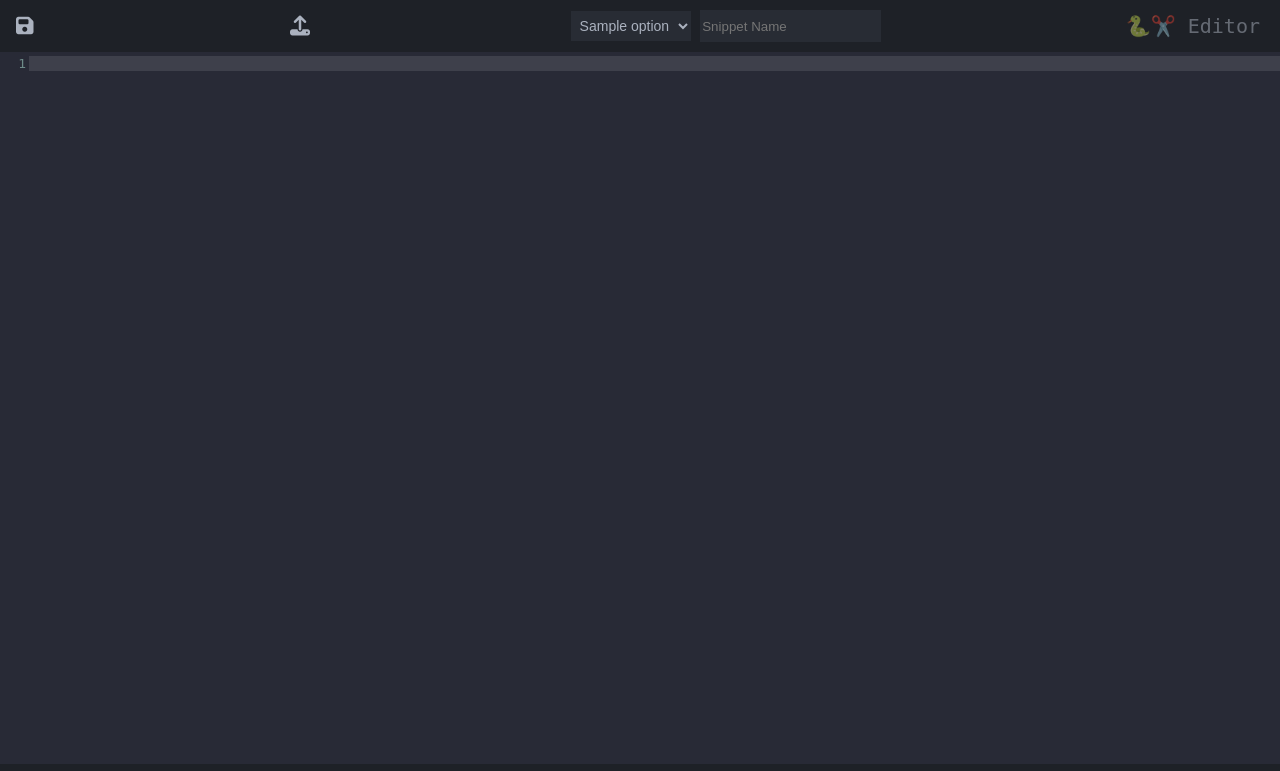
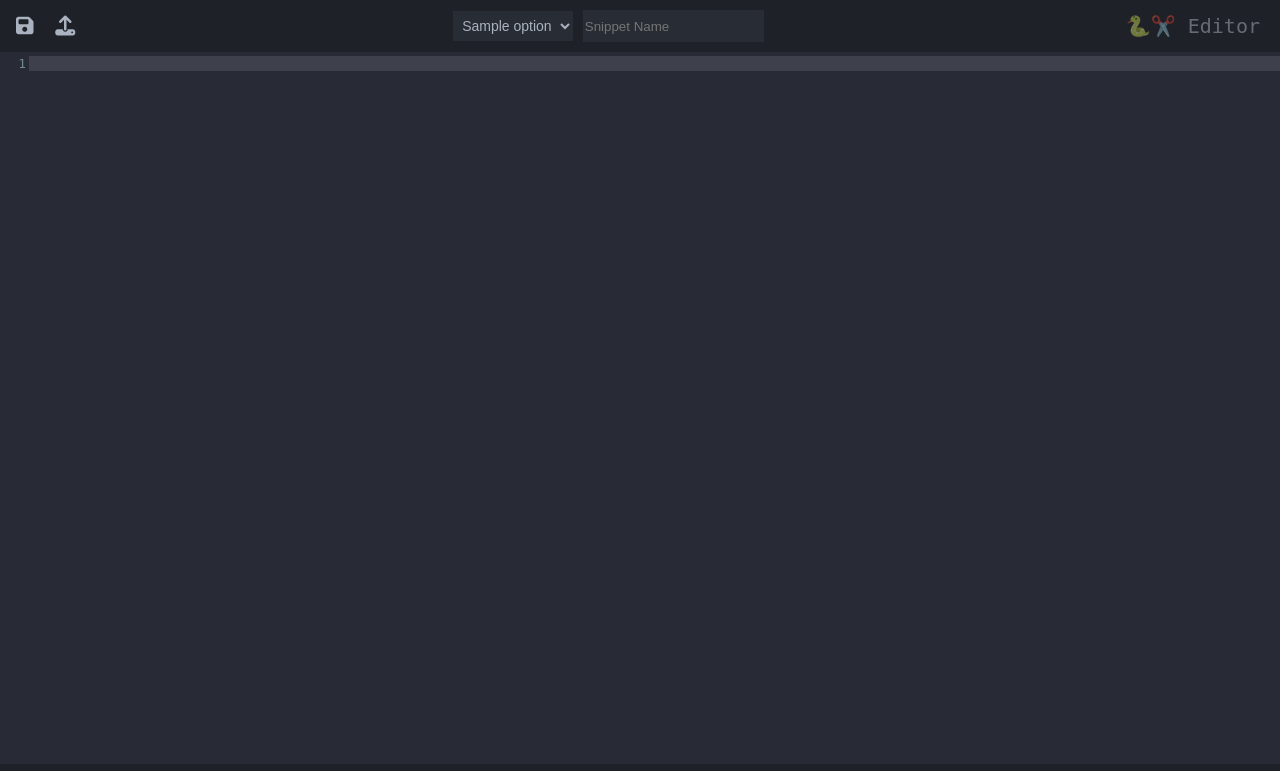
Before and after one commit to juliusgeo/Paste.Py, a Python web app: template templates/index.html in a window 1280 px wide. Shown: the top 771 px of the page. Run offline with Jinja, Linux system fonts and the light colour scheme; the template is opened without the code that fills it: most values are stand-ins (such as "Sample title", 1, 10 or a date in 2020); some libraries are stand-ins or nearby versions.

Commit message:
Fixed icons

```diff
--- a/templates/index.html
+++ b/templates/index.html
@@ -11,10 +11,12 @@
 
 <body>
     <div class="navbar">
+        <div class="navbar-icons">
+            <button form="save-form" type="submit"><i class="fas fa-save"></i></button>
+            <input type="file" id="file-input" style="display: none;">
+            <button onclick="document.getElementById('file-input').click()"><i class="fas fa-upload"></i></button>
+        </div>
 
-        <button form="save-form" type="submit"><i class="fas fa-save"></i></button>
-        <input type="file" id="file-input" style="display: none;">
-        <button onclick="document.getElementById('file-input').click()"><i class="fas fa-upload"></i></button>
         <form id="save-form" method="POST" action="/save">
             <select name="duration">
                 {% for option, value in duration_options.items() %}
```
Also changed, not shown: static/css/index.css (line endings or trailing spaces).
